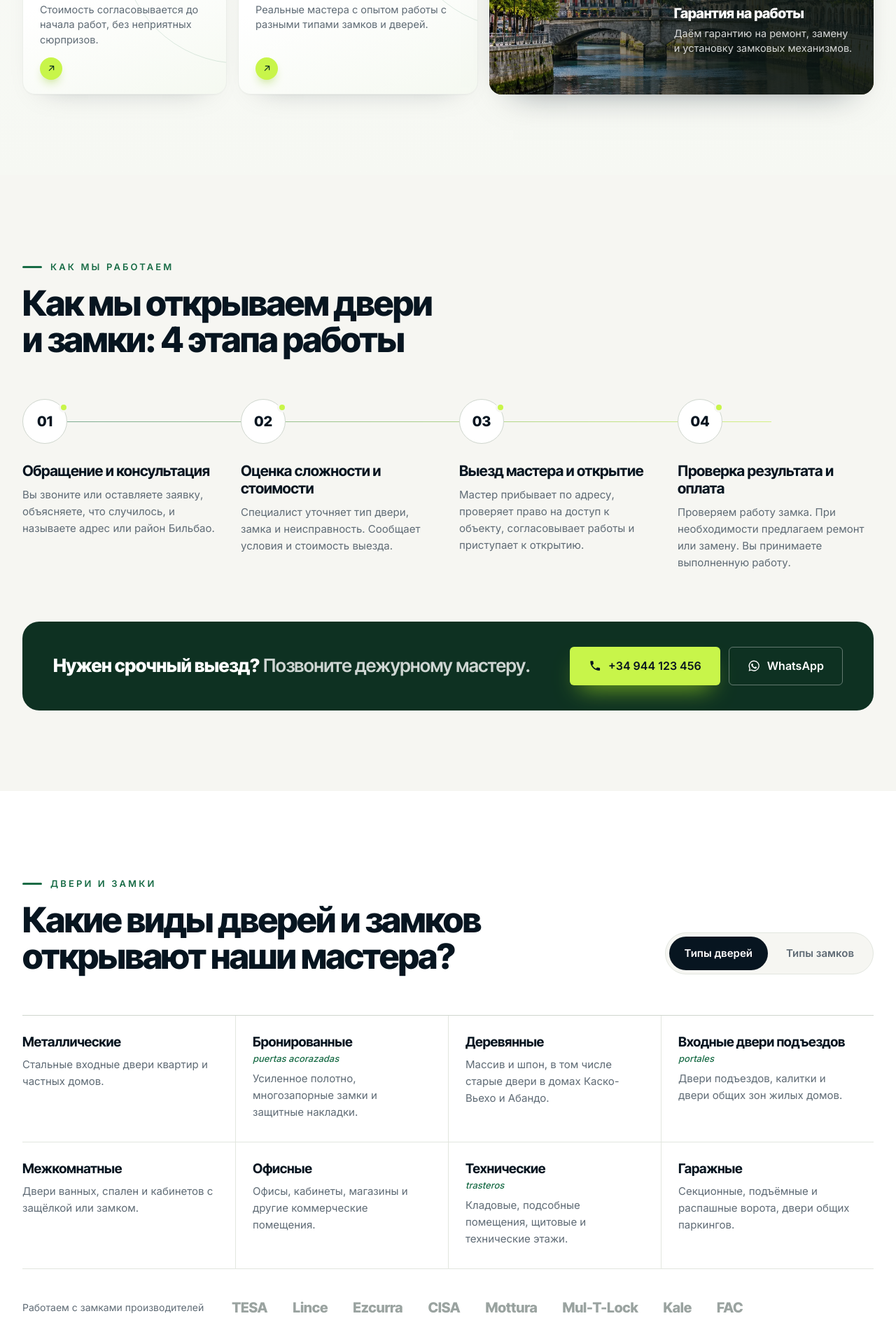
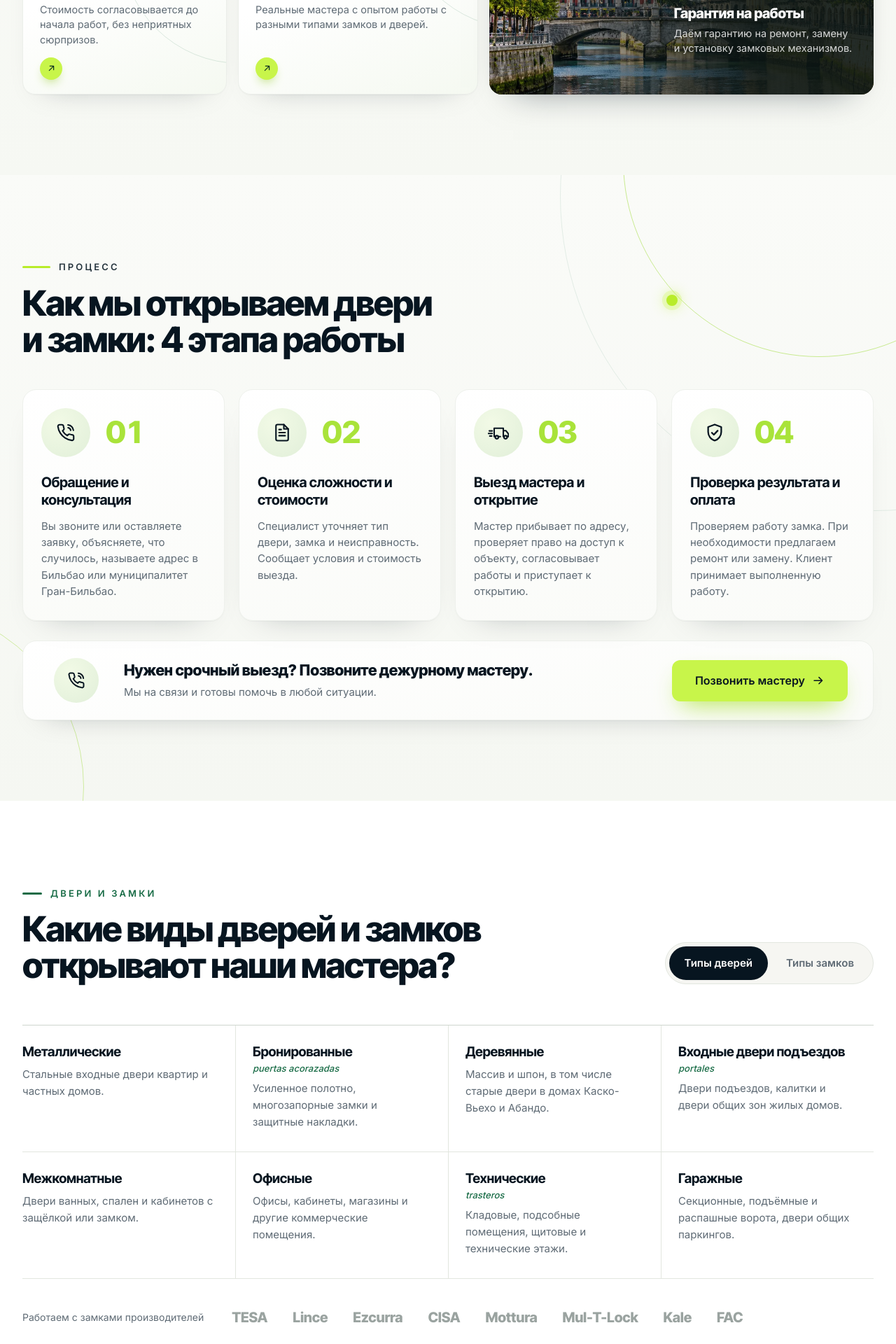
Before and after one commit to underproger/lockbilbao, a PHP site: page / in a window 1280 px wide. Shown: the part 3843-5763 px from the top of the page at 70% size. Run offline with PHP 8.4, Linux system fonts and the light colour scheme.

Commit message:
Редизайн блока «Как мы открываем двери и замки: 4 этапа»
- 4 карточки этапов: иконка в мятном круге + крупный салатовый номер
- Новые иконки: телефон со звонком, документ, фургон
- Плашка «Нужен срочный выезд?» с кнопкой «Позвонить мастеру»
- Декоративные дуги и точки по макету, текст шага 1 — из макета
- Планшет: 2×2, мобила: одна колонка, кнопка на всю ширину

Co-Authored-By: Claude Opus 5.5 <noreply@anthropic.com>
Claude-Session: https://claude.ai/code/session_01LJWcccLh2tSdCmK7sszm9H

```diff
--- a/css/style.css
+++ b/css/style.css
@@ -863,38 +863,73 @@ ul.pr-notes {
 .why-photo__ic::before { content: ""; position: absolute; inset: -14px; border-radius: 50%; border: 1px solid rgba(255, 255, 255, .18); }
 .why-photo__ic svg { width: 30px; height: 30px; }
 
-/* ---------- Steps ---------- */
-.steps { position: relative; display: grid; grid-template-columns: repeat(4, minmax(0, 1fr)); gap: 32px; counter-reset: step; }
-.steps::before {
-  content: ""; position: absolute; left: 32px; right: 12%; top: 32px; height: 1.5px;
-  background: linear-gradient(90deg, var(--green) 0%, var(--lime-2) 100%);
-  opacity: .55;
-}
-.step { position: relative; }
-.step__num {
-  position: relative; display: grid; place-items: center;
-  width: 64px; height: 64px; border-radius: 50%;
-  background: var(--white); border: 1.5px solid var(--line-2);
-  font: 800 20px/1 var(--ff-display); color: var(--ink);
-  margin-bottom: 26px;
-}
-.step__num::after {
-  content: ""; position: absolute; right: -3px; top: 4px; width: 14px; height: 14px; border-radius: 50%;
-  background: var(--lime); border: 3px solid var(--paper);
-}
-.step__title { font: 700 21px/1.2 var(--ff-display); letter-spacing: -.02em; color: var(--ink); margin-bottom: 10px; }
-.step p { font-size: 15px; color: var(--muted); max-width: 32ch; }
-
-.callout {
-  display: flex; align-items: center; justify-content: space-between; flex-wrap: wrap; gap: 20px 32px;
-  margin-top: clamp(48px, 6vw, 72px);
-  padding: clamp(24px, 3vw, 36px) clamp(24px, 3.5vw, 44px);
-  border-radius: var(--r-lg);
-  background: var(--forest); color: #fff;
-}
-.callout__text { font: 600 clamp(20px, 1rem + .8vw, 28px)/1.25 var(--ff-display); letter-spacing: -.02em; color: rgba(255, 255, 255, .8); }
-.callout__text b { color: #fff; font-weight: 800; }
-.callout__actions { display: flex; flex-wrap: wrap; gap: 12px; }
+/* ---------- Process ---------- */
+.flow {
+  overflow: hidden; overflow: clip;
+  background: linear-gradient(180deg, #FAFBF8 0%, #F5F7F2 100%);
+}
+.flow__deco { position: absolute; inset: 0; pointer-events: none; }
+.flow__ring { position: absolute; border-radius: 50%; border: 1px solid rgba(23, 107, 69, .1); }
+.flow__ring--a { width: 560px; height: 560px; right: -170px; top: -300px; border-color: rgba(160, 220, 60, .55); }
+.flow__ring--a::after {
+  content: ""; position: absolute; left: 11%; bottom: 13%; width: 16px; height: 16px; border-radius: 50%;
+  background: var(--lime-2); box-shadow: 0 0 0 6px rgba(200, 245, 74, .25), 0 0 18px 4px rgba(200, 245, 74, .45);
+}
+.flow__ring--b { width: 900px; height: 900px; right: -420px; top: -420px; }
+.flow__ring--c { width: 520px; height: 520px; left: -400px; bottom: -240px; border-color: rgba(160, 220, 60, .45); }
+.flow__ring--c::after {
+  content: ""; position: absolute; right: 9%; top: 14%; width: 10px; height: 10px; border-radius: 50%;
+  background: var(--lime-2); box-shadow: 0 0 0 5px rgba(200, 245, 74, .2);
+}
+.flow .container { position: relative; }
+
+.flow__head { margin-bottom: clamp(30px, 3.5vw, 44px); }
+.flow__title { max-width: 22ch; text-wrap: wrap; }
+
+.flow-steps { display: grid; grid-template-columns: repeat(4, minmax(0, 1fr)); gap: 20px; }
+.flow-step {
+  display: flex; flex-direction: column;
+  padding: 26px 26px 30px;
+  border-radius: 20px;
+  background: linear-gradient(170deg, #FFFFFF 0%, #FAFBF8 100%);
+  border: 1px solid #EEF1EC;
+  box-shadow: 0 1px 0 rgba(7, 21, 32, .03), 0 20px 44px -34px rgba(7, 21, 32, .35);
+  transition: border-color .3s, box-shadow .3s var(--ease), transform .3s var(--ease);
+}
+.flow-step:hover { border-color: #D8F0A9; transform: translateY(-3px); box-shadow: 0 1px 0 rgba(7, 21, 32, .03), 0 24px 44px -30px rgba(98, 150, 20, .45); }
+.flow-step__top { display: flex; align-items: center; gap: 22px; margin-bottom: 24px; }
+.flow-step__ic {
+  display: grid; place-items: center; width: 70px; height: 70px; border-radius: 50%; flex: none;
+  background: radial-gradient(circle at 35% 30%, #F2FAE6 0%, #E1EFD9 100%);
+  color: var(--ink);
+}
+.flow-step__ic svg { width: 30px; height: 30px; }
+.flow-step__num {
+  font: 800 clamp(40px, 1.6rem + 1.4vw, 52px)/1 var(--ff-display); letter-spacing: -.03em;
+  color: #A9E33A; font-variant-numeric: tabular-nums;
+}
+.flow-step__title { font: 700 20px/1.22 var(--ff-display); letter-spacing: -.015em; color: var(--ink); margin-bottom: 14px; }
+.flow-step__text { font-size: 15px; line-height: 1.55; color: var(--muted); }
+
+.flow-cta {
+  display: flex; align-items: center; gap: 24px;
+  margin-top: 28px; padding: 24px 36px 24px 44px;
+  border-radius: 20px;
+  background: linear-gradient(170deg, #FFFFFF 0%, #FAFBF8 100%);
+  border: 1px solid #EEF1EC;
+  box-shadow: 0 1px 0 rgba(7, 21, 32, .03), 0 20px 44px -34px rgba(7, 21, 32, .35);
+}
+.flow-cta__ic {
+  display: grid; place-items: center; width: 64px; height: 64px; border-radius: 50%; flex: none;
+  background: radial-gradient(circle at 35% 30%, #F2FAE6 0%, #E1EFD9 100%); color: var(--ink);
+}
+.flow-cta__ic svg { width: 28px; height: 28px; }
+.flow-cta__text { flex: 1; min-width: 0; padding-left: 12px; }
+.flow-cta__title { font: 800 clamp(18px, 1rem + .45vw, 22px)/1.25 var(--ff-display); letter-spacing: -.015em; color: var(--ink); }
+.flow-cta__sub { margin-top: 6px; font-size: 15px; color: var(--muted); }
+.flow-cta__btn { --btn-pad-x: 32px; --btn-pad-y: 19px; border-radius: 12px; font-size: 16px; }
+.flow-cta__btn svg { transition: transform .25s var(--ease); }
+.flow-cta__btn:hover svg { transform: translateX(4px); }
 
 /* ---------- Types / tabs ---------- */
 .tabs__list {
--- a/index.html
+++ b/index.html
@@ -253,6 +253,9 @@
   <symbol id="i-doc-euro" viewBox="0 0 24 24"><path d="M6 2.8h8l4 4V13M11 21.2H6a1 1 0 0 1-1-1V3.8a1 1 0 0 1 1-1" fill="none" stroke="currentColor" stroke-width="1.8" stroke-linecap="round" stroke-linejoin="round"/><path d="M8 9h6M8 12h4.5" fill="none" stroke="currentColor" stroke-width="1.6" stroke-linecap="round"/><circle cx="17" cy="17.2" r="5" fill="currentColor"/><path d="M19 15.4a2.3 2.3 0 1 0 0 3.6M14.6 16.6h3M14.6 17.9h3" fill="none" stroke="#fff" stroke-width="1.2" stroke-linecap="round"/></symbol>
   <symbol id="i-worker" viewBox="0 0 24 24"><path fill="currentColor" d="M12 2.8c-2.6 0-4.4 1.8-4.4 4.1v.4h8.8v-.4c0-2.3-1.8-4.1-4.4-4.1z"/><path fill="currentColor" d="M8.4 8.4h7.2c-.2 2.2-1.7 3.9-3.6 3.9s-3.4-1.7-3.6-3.9zM4.5 21.2c.2-3.9 3.2-6.4 6.1-6.8l1.4 2.4 1.4-2.4c2.9.4 5.9 2.9 6.1 6.8z"/></symbol>
   <symbol id="i-shield-check" viewBox="0 0 24 24"><path d="M12 2.8 4.5 5.6v5.6c0 4.6 3.1 8.6 7.5 9.9 4.4-1.3 7.5-5.3 7.5-9.9V5.6z" fill="none" stroke="currentColor" stroke-width="1.8" stroke-linejoin="round"/><path d="m8.8 12.2 2.2 2.2 4.3-4.5" fill="none" stroke="currentColor" stroke-width="1.9" stroke-linecap="round" stroke-linejoin="round"/></symbol>
+  <symbol id="i-phone-ring" viewBox="0 0 24 24"><g fill="none" stroke="currentColor" stroke-width="1.7" stroke-linecap="round" stroke-linejoin="round"><path d="M21 16.4v2.7a1.8 1.8 0 0 1-2 1.8 17.8 17.8 0 0 1-7.8-2.8 17.6 17.6 0 0 1-5.4-5.4A17.8 17.8 0 0 1 3 4.9 1.8 1.8 0 0 1 4.8 3h2.7a1.8 1.8 0 0 1 1.8 1.5c.1.9.3 1.7.6 2.5a1.8 1.8 0 0 1-.4 1.9L8.3 10a14.4 14.4 0 0 0 5.4 5.4l1.1-1.1a1.8 1.8 0 0 1 1.9-.4c.8.3 1.6.5 2.5.6a1.8 1.8 0 0 1 1.8 1.9z"/><path d="M14.5 3.2a6.8 6.8 0 0 1 6.2 6.2M14.6 6.4a3.6 3.6 0 0 1 3 3"/></g></symbol>
+  <symbol id="i-doc" viewBox="0 0 24 24"><g fill="none" stroke="currentColor" stroke-width="1.7" stroke-linecap="round" stroke-linejoin="round"><path d="M14 2.8H6.8a1.8 1.8 0 0 0-1.8 1.8v14.8a1.8 1.8 0 0 0 1.8 1.8h10.4a1.8 1.8 0 0 0 1.8-1.8V7.8z"/><path d="M14 2.8v5h5M8.5 12h7M8.5 15.5h7M8.5 8.5h2.5"/></g></symbol>
+  <symbol id="i-van-line" viewBox="0.6 4.2 21.4 15"><g fill="none" stroke="currentColor" stroke-width="1.5" stroke-linecap="round" stroke-linejoin="round"><path d="M7 7.2h9.3v8.6M7 7.2v8.6h1.3M16.3 9.7h2.6l2.6 3.3v2.8h-1.3M13.3 15.8H11"/><circle cx="9.7" cy="16.4" r="1.6"/><circle cx="18.6" cy="16.4" r="1.6"/><path d="M2 10h3M1 12.6h4M2.5 15.2h2"/></g></symbol>
   <symbol id="i-plus" viewBox="0 0 24 24"><path d="M12 5v14M5 12h14" fill="none" stroke="currentColor" stroke-width="2" stroke-linecap="round"/></symbol>
   <symbol id="i-camera" viewBox="0 0 24 24"><path d="M4 8h3l2-3h6l2 3h3a1 1 0 0 1 1 1v10a1 1 0 0 1-1 1H4a1 1 0 0 1-1-1V9a1 1 0 0 1 1-1z" fill="none" stroke="currentColor" stroke-width="1.8" stroke-linejoin="round"/><circle cx="12" cy="13.5" r="3.5" fill="none" stroke="currentColor" stroke-width="1.8"/></symbol>
   <symbol id="i-mail" viewBox="0 0 24 24"><rect x="3" y="5" width="18" height="14" rx="2" fill="none" stroke="currentColor" stroke-width="1.8"/><path d="m4 7 8 6 8-6" fill="none" stroke="currentColor" stroke-width="1.8" stroke-linejoin="round"/></symbol>
@@ -618,44 +621,56 @@
   </section>
 
   <!-- ============ 09. ЭТАПЫ ============ -->
-  <section class="section section--paper" id="process" aria-labelledby="process-title">
+  <section class="section flow" id="process" aria-labelledby="process-title">
+    <div class="flow__deco" aria-hidden="true"><i class="flow__ring flow__ring--a"></i><i class="flow__ring flow__ring--b"></i><i class="flow__ring flow__ring--c"></i></div>
     <div class="container">
-      <header class="sec-head">
-        <div class="sec-head__main">
-          <p class="kicker"><i aria-hidden="true"></i>Как мы работаем</p>
-          <h2 class="h2" id="process-title">Как мы открываем двери и замки: 4&nbsp;этапа работы</h2>
-        </div>
+      <header class="flow__head">
+        <p class="kicker kicker--lime"><i aria-hidden="true"></i>Процесс</p>
+        <h2 class="h2 flow__title" id="process-title">Как мы открываем двери и&nbsp;замки: 4&nbsp;этапа работы</h2>
       </header>
 
-      <ol class="steps">
-        <li class="step">
-          <span class="step__num" aria-hidden="true">01</span>
-          <h3 class="step__title">Обращение и консультация</h3>
-          <p>Вы звоните или оставляете заявку, объясняете, что случилось, и называете адрес или район Бильбао.</p>
+      <ol class="flow-steps">
+        <li class="flow-step">
+          <div class="flow-step__top" aria-hidden="true">
+            <span class="flow-step__ic"><svg><use href="#i-phone-ring"/></svg></span>
+            <span class="flow-step__num">01</span>
+          </div>
+          <h3 class="flow-step__title">Обращение и консультация</h3>
+          <p class="flow-step__text">Вы звоните или оставляете заявку, объясняете, что случилось, называете адрес в Бильбао или муниципалитет Гран-Бильбао.</p>
         </li>
-        <li class="step">
-          <span class="step__num" aria-hidden="true">02</span>
-          <h3 class="step__title">Оценка сложности и стоимости</h3>
-          <p>Специалист уточняет тип двери, замка и неисправность. Сообщает условия и стоимость выезда.</p>
+        <li class="flow-step">
+          <div class="flow-step__top" aria-hidden="true">
+            <span class="flow-step__ic"><svg><use href="#i-doc"/></svg></span>
+            <span class="flow-step__num">02</span>
+          </div>
+          <h3 class="flow-step__title">Оценка сложности и стоимости</h3>
+          <p class="flow-step__text">Специалист уточняет тип двери, замка и неисправность. Сообщает условия и стоимость выезда.</p>
         </li>
-        <li class="step">
-          <span class="step__num" aria-hidden="true">03</span>
-          <h3 class="step__title">Выезд мастера и открытие</h3>
-          <p>Мастер прибывает по адресу, проверяет право на доступ к объекту, согласовывает работы и приступает к открытию.</p>
+        <li class="flow-step">
+          <div class="flow-step__top" aria-hidden="true">
+            <span class="flow-step__ic"><svg><use href="#i-van-line"/></svg></span>
+            <span class="flow-step__num">03</span>
+          </div>
+          <h3 class="flow-step__title">Выезд мастера и открытие</h3>
+          <p class="flow-step__text">Мастер прибывает по адресу, проверяет право на доступ к объекту, согласовывает работы и приступает к открытию.</p>
         </li>
-        <li class="step">
-          <span class="step__num" aria-hidden="true">04</span>
-          <h3 class="step__title">Проверка результата и оплата</h3>
-          <p>Проверяем работу замка. При необходимости предлагаем ремонт или замену. Вы принимаете выполненную работу.</p>
+        <li class="flow-step">
+          <div class="flow-step__top" aria-hidden="true">
+            <span class="flow-step__ic"><svg><use href="#i-shield-check"/></svg></span>
+            <span class="flow-step__num">04</span>
+          </div>
+          <h3 class="flow-step__title">Проверка результата и оплата</h3>
+          <p class="flow-step__text">Проверяем работу замка. При необходимости предлагаем ремонт или замену. Клиент принимает выполненную работу.</p>
         </li>
       </ol>
 
-      <div class="callout">
-        <p class="callout__text"><b>Нужен срочный выезд?</b> Позвоните дежурному мастеру.</p>
-        <div class="callout__actions">
-          <a class="btn btn--lime btn--lg" href="tel:+34944123456"><svg aria-hidden="true"><use href="#i-phone"/></svg>+34 944 123 456</a>
-          <a class="btn btn--outline-light btn--lg" href="https://wa.me/34944123456" target="_blank" rel="noopener"><svg aria-hidden="true"><use href="#i-wa"/></svg>WhatsApp</a>
+      <div class="flow-cta">
+        <span class="flow-cta__ic" aria-hidden="true"><svg><use href="#i-phone-ring"/></svg></span>
+        <div class="flow-cta__text">
+          <p class="flow-cta__title">Нужен срочный выезд? Позвоните дежурному мастеру.</p>
+          <p class="flow-cta__sub">Мы на связи и готовы помочь в любой ситуации.</p>
         </div>
+        <a class="btn btn--lime btn--lg flow-cta__btn" href="tel:+34944123456">Позвонить мастеру <svg aria-hidden="true"><use href="#i-arrow-right"/></svg></a>
       </div>
     </div>
   </section>
```
Also changed, not shown: other parts of css/style.css (+18 -9 lines).
